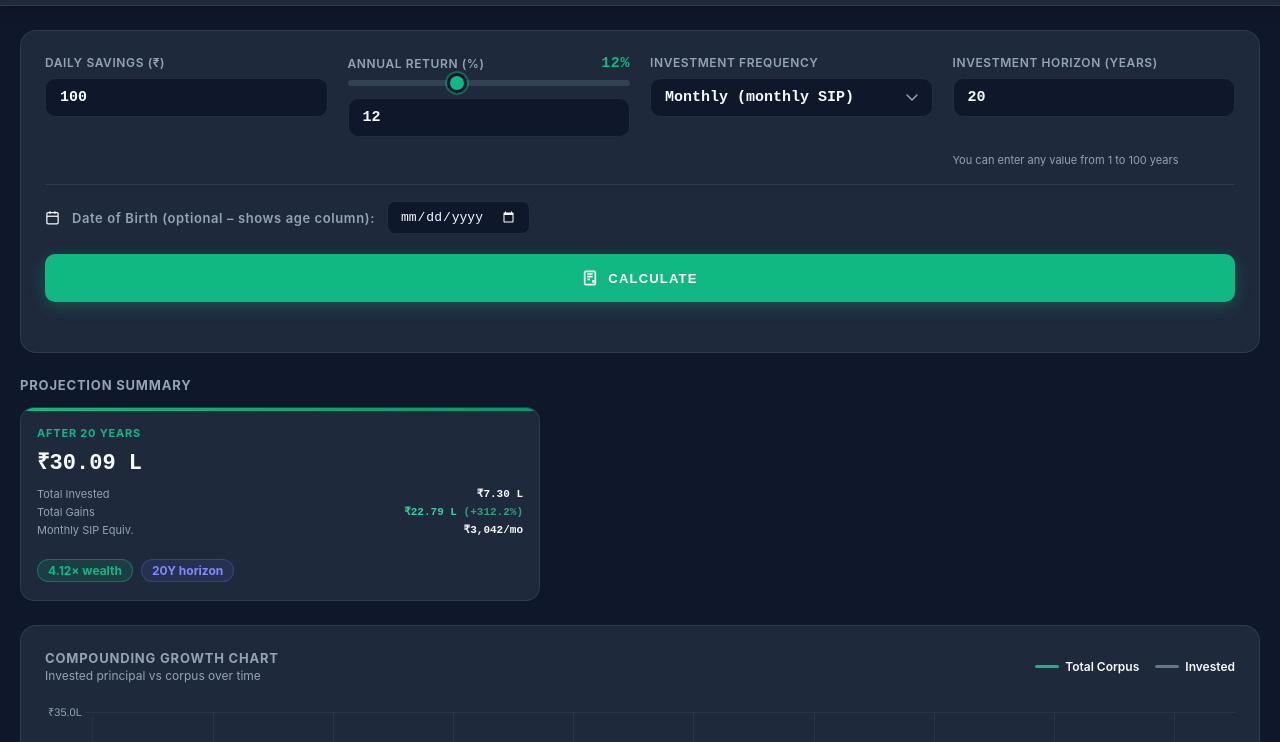
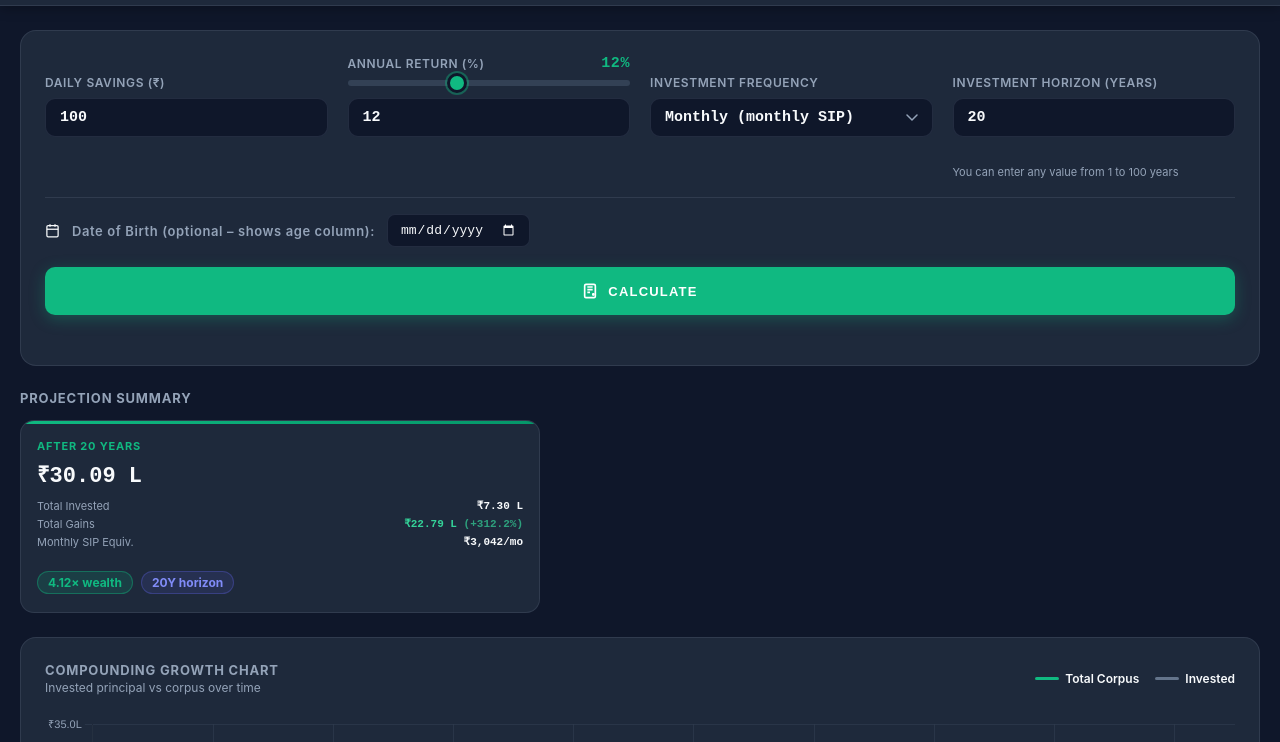
Before and after one commit to MayurAILabs/mayur-ai-labs-savings-calculator, a plain HTML site: page index.html in a window 1280 px wide. Shown: the part 58-800 px from the top of the page. Drawn offline with nearby package versions, Linux system fonts and the light colour scheme.

Commit message:
fix: abs-position horizon helper/error so align-items:end works for all inputs

```diff
--- a/index.html
+++ b/index.html
@@ -105,9 +105,17 @@
     display: grid;
     grid-template-columns: repeat(auto-fit, minmax(220px, 1fr));
     gap: 20px;
-    align-items: start;
+    align-items: end;
+    padding-bottom: 44px;
   }
   .input-group { display: flex; flex-direction: column; gap: 8px; }
+  .horizon-group { position: relative; }
+  .horizon-group .input-error {
+    position: absolute; left: 0; right: 0; top: calc(100% + 6px);
+  }
+  .horizon-group .helper-text {
+    position: absolute; left: 0; right: 0; top: calc(100% + 26px);
+  }
   label {
     font-size: 12px; font-weight: 600; color: var(--text-muted);
     text-transform: uppercase; letter-spacing: 0.6px;
@@ -464,7 +472,7 @@
         </select>
       </div>
 
-      <div class="input-group">
+      <div class="input-group horizon-group">
         <label for="horizonYears">Investment Horizon (Years)</label>
         <input type="number" id="horizonYears" value="20" min="1" max="100" step="1"
                placeholder="Enter years (e.g. 15)">
```
